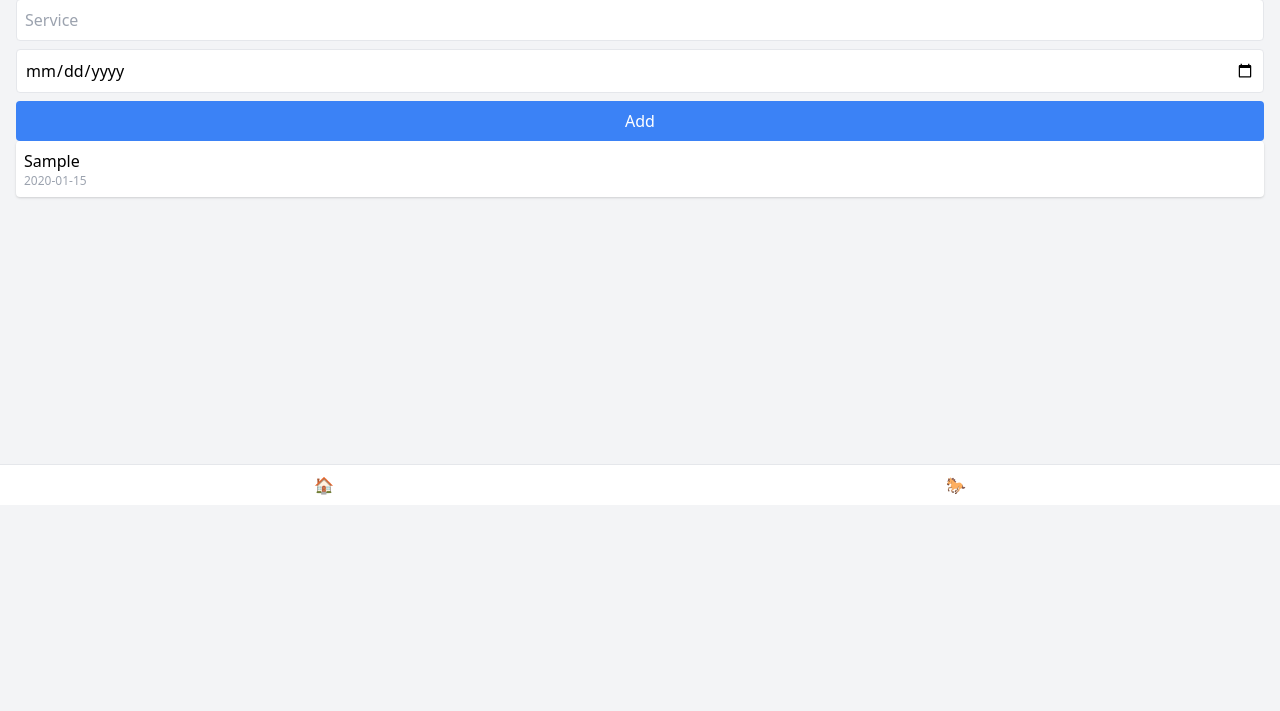
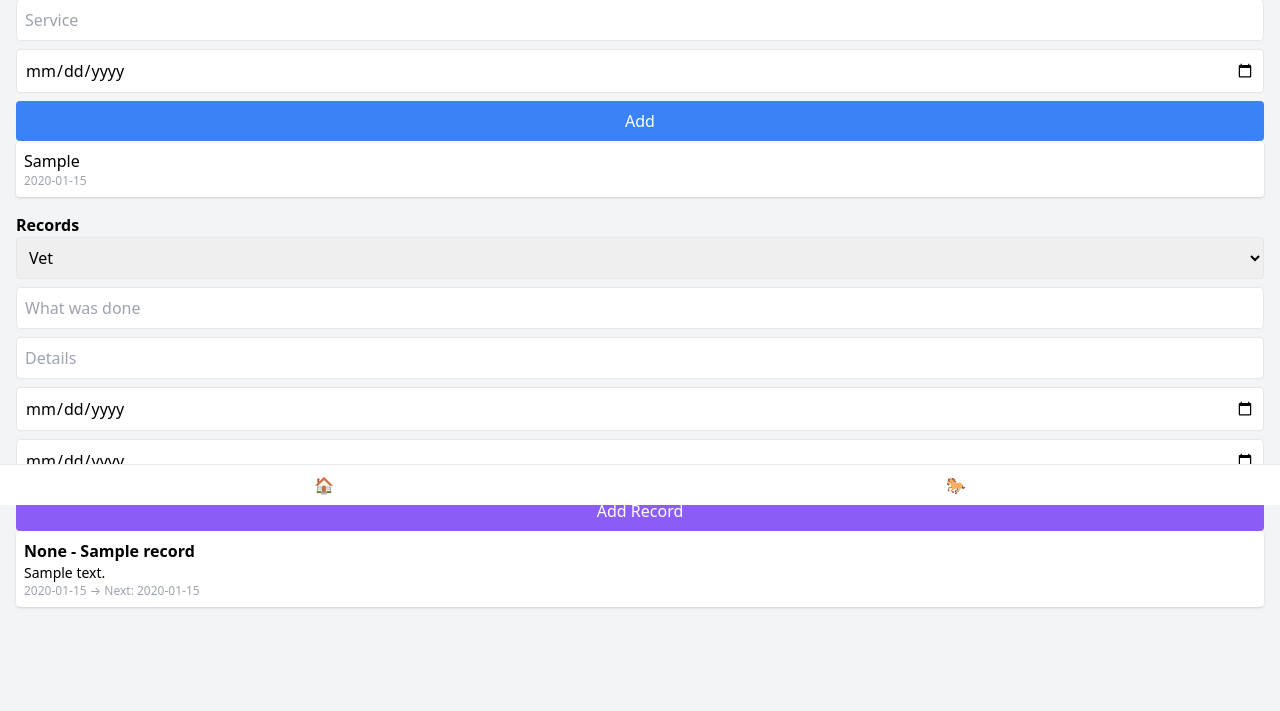
Before and after one commit to imajica-prog/barn-app, a Flask app: page /horse/1 in a window 1280 px wide. Shown: the part 295-1006 px from the top of the page. Before the commit the page ends 790 px from the top, so only its background shows below. Run offline with Flask 3, Linux system fonts and the light colour scheme; tables that the repository leaves empty hold one stand-in row (values such as "Sample post").

Commit message:
Update horse_detail.html

```diff
--- a/templates/horse_detail.html
+++ b/templates/horse_detail.html
@@ -36,5 +36,46 @@
   {% endfor %}
 {% else %}
   <div class="bg-white p-2 rounded shadow mb-2 text-gray-500">No appointments yet.</div>
+{% endif %}<h2 class="mt-4 font-semibold">Records</h2>
+
+<form method="POST" action="/add_record/{{ horse.id }}">
+  <select name="type" class="border p-2 w-full mb-2 rounded">
+    <option>Vet</option>
+    <option>Farrier</option>
+    <option>Worming</option>
+    <option>Feed</option>
+    <option>Supplement</option>
+    <option>Vaccine</option>
+    <option>Dental</option>
+    <option>Injury</option>
+    <option>Medication</option>
+    <option>Note</option>
+  </select>
+
+  <input name="title" placeholder="What was done" class="border p-2 w-full mb-2 rounded">
+  <input name="details" placeholder="Details" class="border p-2 w-full mb-2 rounded">
+  <input type="date" name="date" class="border p-2 w-full mb-2 rounded">
+  <input type="date" name="next_due" class="border p-2 w-full mb-2 rounded">
+
+  <button class="bg-purple-500 text-white p-2 w-full rounded">
+    Add Record
+  </button>
+</form>
+
+{% if records %}
+  {% for r in records %}
+  <div class="bg-white p-2 rounded shadow mb-2">
+    <div class="font-semibold">{{ r.type }} - {{ r.title }}</div>
+    <div class="text-sm">{{ r.details }}</div>
+    <div class="text-xs text-gray-400">
+      {{ r.date.strftime('%Y-%m-%d') }}
+      {% if r.next_due %}
+        → Next: {{ r.next_due.strftime('%Y-%m-%d') }}
+      {% endif %}
+    </div>
+  </div>
+  {% endfor %}
+{% else %}
+  <div class="bg-white p-2 rounded shadow mb-2 text-gray-500">No records yet.</div>
 {% endif %}
 {% endblock %}
```
